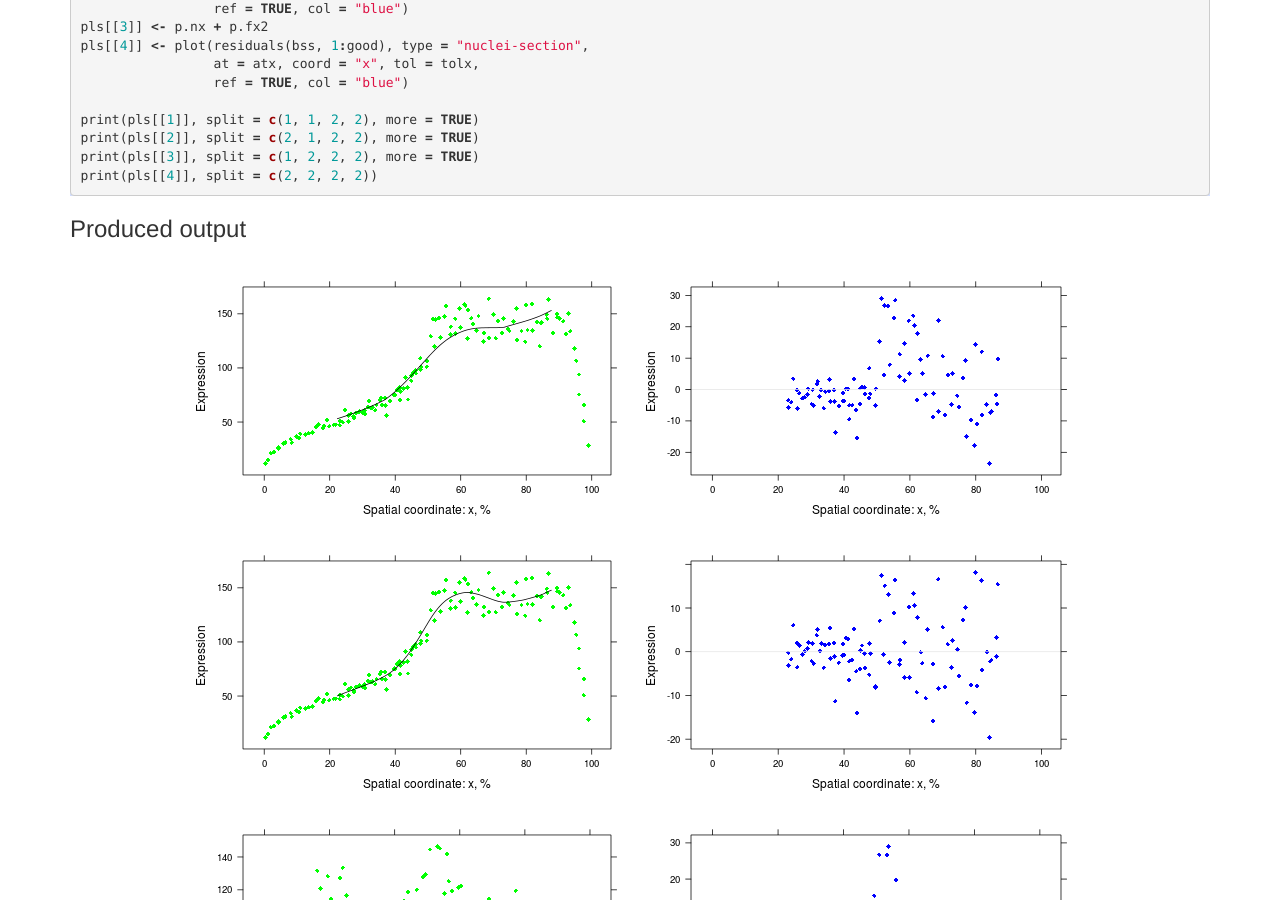
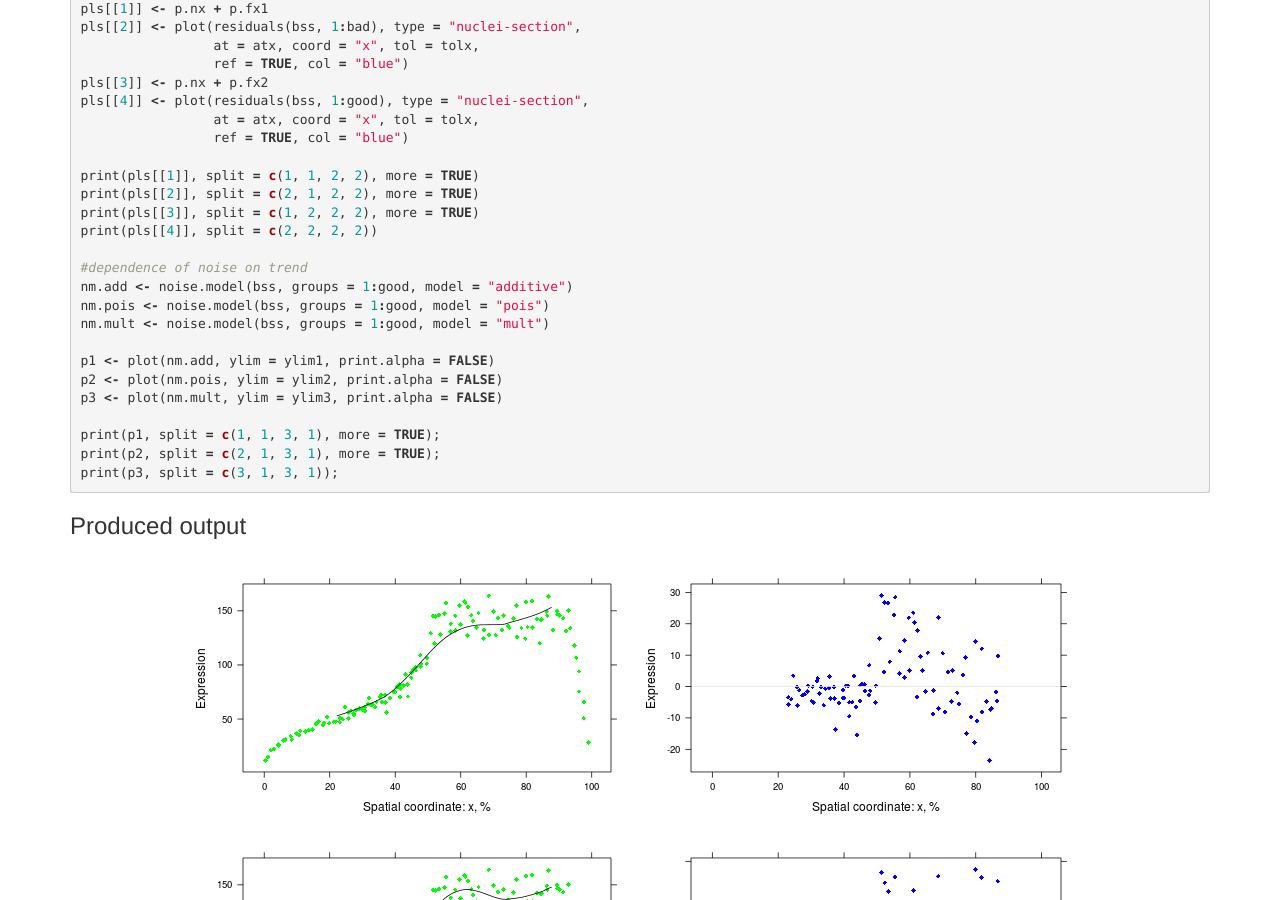
Before and after one commit to BioSSA/BioSSA.github.io, a Jekyll site: the page built from 01-example.markdown, in a window 1280 px wide and 900 px high, scrolled down 2629 px. Built offline with Jekyll 4.4.1, drawn with Linux system fonts in a browser that asks for light colours; nearby versions of some CDN libraries; Markdown is read by kramdown in place of the engine named in the settings; some of the changed text lies outside the part shown.

Commit message:
Add noise model checks

```diff
--- a/01-example.markdown
+++ b/01-example.markdown
@@ -55,6 +55,9 @@ atx <- 50
 aty <- 50
 tolx <- 5
 toly <- 5
+ylim1 <- c(-10, 10)
+ylim2 <- c(-1, 1)
+ylim3 <- c(-0.2, 0.2)
 
 # Sections for testing the reconstruction quality
 rec <- reconstruct(bss, groups = list(good = 1:good, bad = 1:bad))
@@ -97,8 +100,22 @@ print(pls[[1]], split = c(1, 1, 2, 2), more = TRUE)
 print(pls[[2]], split = c(2, 1, 2, 2), more = TRUE)
 print(pls[[3]], split = c(1, 2, 2, 2), more = TRUE)
 print(pls[[4]], split = c(2, 2, 2, 2))
+
+#dependence of noise on trend
+nm.add <- noise.model(bss, groups = 1:good, model = "additive")
+nm.pois <- noise.model(bss, groups = 1:good, model = "pois")
+nm.mult <- noise.model(bss, groups = 1:good, model = "mult")
+
+p1 <- plot(nm.add, ylim = ylim1, print.alpha = FALSE)
+p2 <- plot(nm.pois, ylim = ylim2, print.alpha = FALSE)
+p3 <- plot(nm.mult, ylim = ylim3, print.alpha = FALSE)
+
+print(p1, split = c(1, 1, 3, 1), more = TRUE);
+print(p2, split = c(2, 1, 3, 1), more = TRUE);
+print(p3, split = c(3, 1, 3, 1));
 {% endhighlight %}
 
 ### Produced output
 ![x-sections](01_x_section.png)
 ![y-sections](01_y_section.png)
+![noise models](01_noise_meas.png)
```
Also changed, not shown: 01_noise_meas.png (added).
